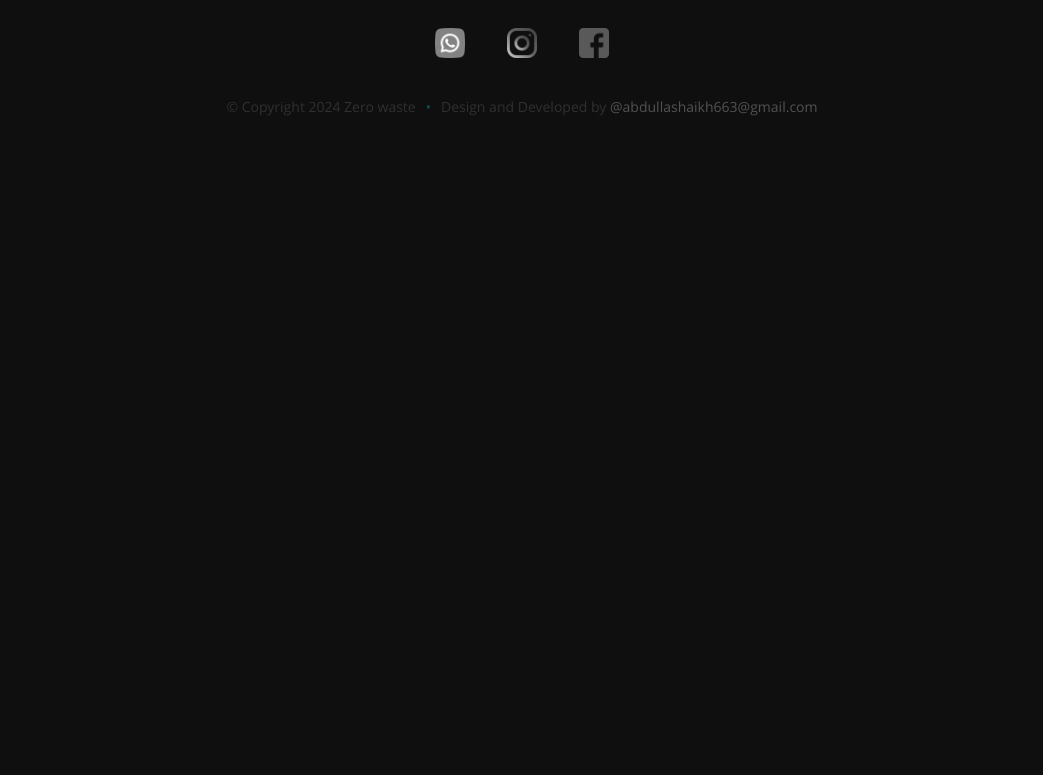
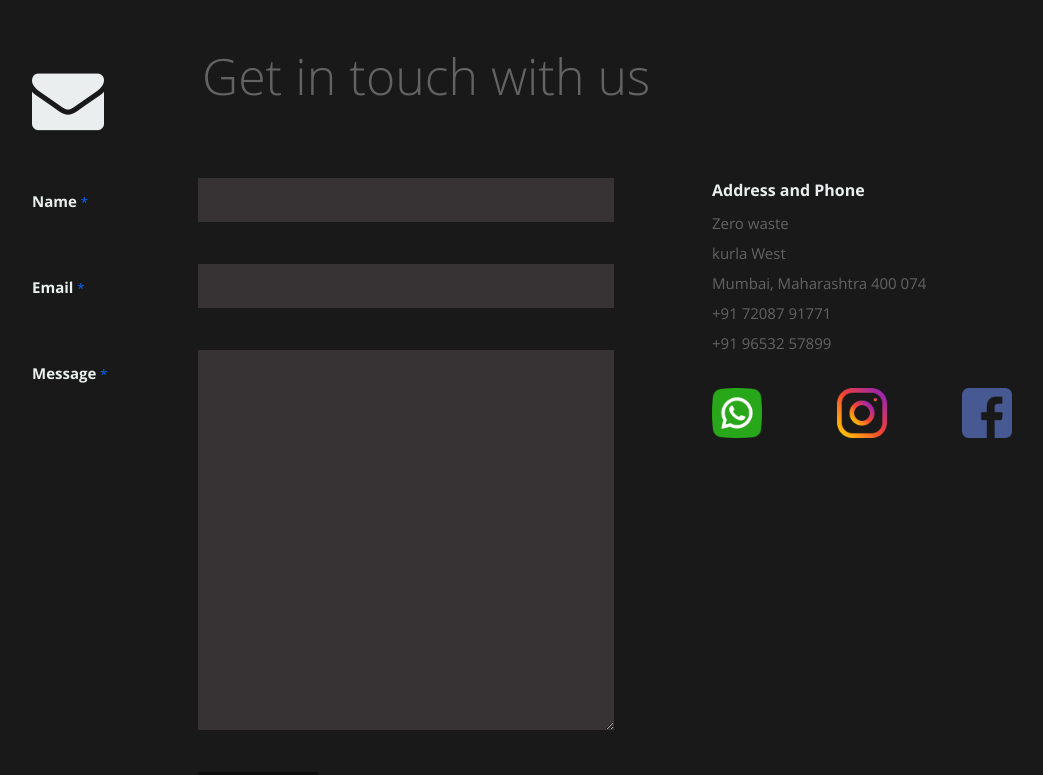
Before and after one commit to ShaikhAbdulla/Zero_waste, a React (Create React App) app: page /Home in a window 1280 px wide. Shown: the part 4325-5100 px from the top of the page, without its empty margins (118-1161 px from the left). Before the commit the page ends 4495 px from the top, so only its background shows below. Built offline with nearby package versions, Linux system fonts and the light colour scheme.

Commit message:
deployed

```diff
--- a/public/css/layout.css
+++ b/public/css/layout.css
@@ -763,7 +763,7 @@ call-to-action .button {
     margin: 0 6px;
     display: inline-block;
     zoom: 1;
-    *display: inline;
+    display: inline;
 }
 .flex-control-paging li a {
     width: 12px;
--- a/src/Components/Contact.js
+++ b/src/Components/Contact.js
@@ -40,7 +40,7 @@ class Contact extends Component {
     }
   };
   render() {
-    if (!this.props.data) return null;
+
 
 
 
--- a/src/Components/Footer.js
+++ b/src/Components/Footer.js
@@ -92,12 +92,12 @@ class Footer extends Component {
 
               <ul className="copyright">
                 <li>&copy; Copyright 2024 Zero waste</li>
-                <li>
-                  Design and Developed by{" "}
-                  <a title="Styleshout" href="http://www.styleshout.com/">
-                   @abdullashaikh663@gmail.com
-                  </a>
-                </li>
+                <li style={{color:'white'}}>
+  Design and Developed by ✉ {" "}
+  <a title="Abdulla Shaikh" href="mailto:abdullashaikh663@gmail.com">
+    Abdulla Shaikh
+  </a>
+</li>
               </ul>
             </div>
           </Fade>
```
